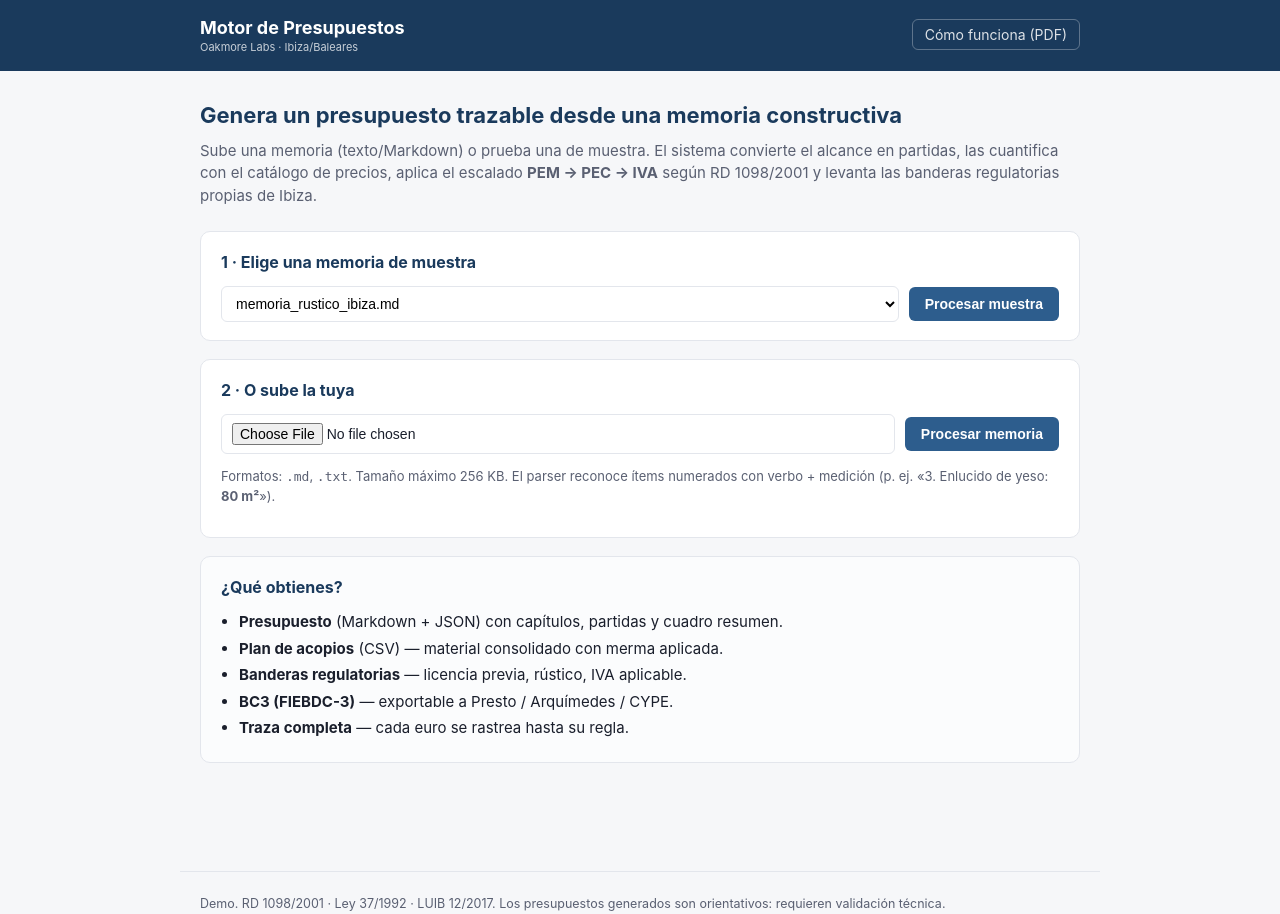
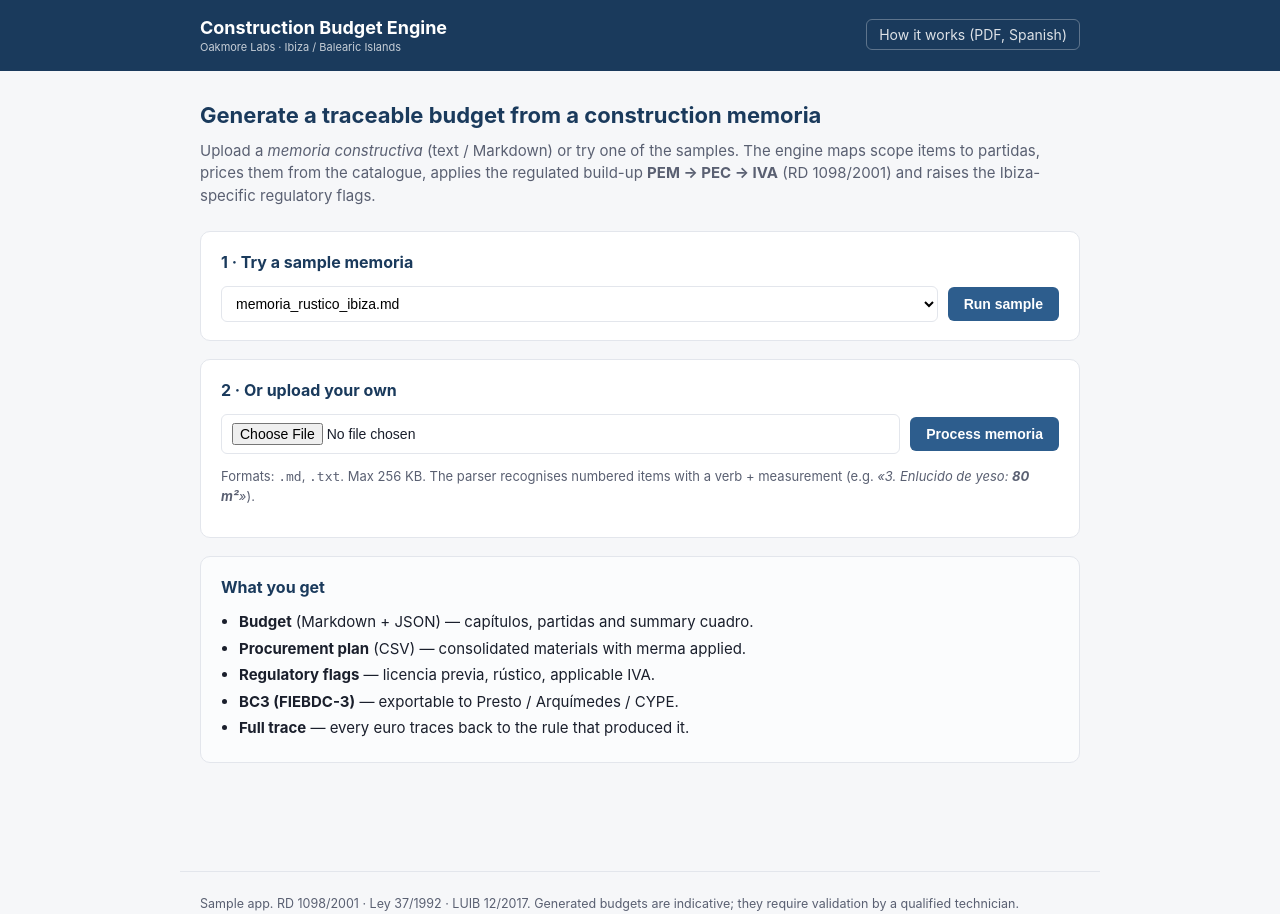
Before and after one commit to nicOakmore/motor, a Flask app: page / in a window 1280 px wide. Run offline with Flask 3, Linux system fonts and the light colour scheme.

Commit message:
Translate user-facing strings to English (PDF stays Spanish)
- Flask templates: index, result, base, error
- app.py: error messages
- run_demo.py: CLI output, presupuesto.md / flags.md / traza.md rendering
- rules.json: _doc, _comment and flag messages
- precios/*.csv: catalogue descriptions

Kept in Spanish: the one-page end-user PDF (generate_pdf.py /
salidas/como_funciona.pdf), the sample memorias in memorias/, and
untranslatable Spanish domain terms (PEM, PEC, IVA, partida, capítulo,
BC3/FIEBDC-3, etc.).

Co-Authored-By: Claude Opus 4.7 (1M context) <noreply@anthropic.com>

```diff
--- a/app.py
+++ b/app.py
@@ -116,7 +116,7 @@ def run():
     if upload and upload.filename:
         name = secure_filename(upload.filename) or "memoria.md"
         if pathlib.Path(name).suffix.lower() not in ALLOWED_EXT:
-            return _err("Formato no permitido. Sube .md o .txt.", 400)
+            return _err("Unsupported format. Upload .md or .txt.", 400)
         src_path = inbox / name
         upload.save(src_path)
     elif sample:
@@ -124,17 +124,17 @@ def run():
         sample_path = SAMPLE_MEMORIAS_DIR / secure_filename(sample)
         if not sample_path.is_file() or sample_path.parent.resolve() != \
                 SAMPLE_MEMORIAS_DIR.resolve():
-            return _err("Sample desconocido.", 400)
+            return _err("Unknown sample.", 400)
         src_path = inbox / sample_path.name
         shutil.copy2(sample_path, src_path)
     else:
-        return _err("Sube una memoria o elige una de muestra.", 400)
+        return _err("Upload a memoria or pick a sample.", 400)
 
     out_root = job_root / "salidas"
     try:
         result = run_demo.run_for_memoria(src_path, out_root=out_root, verbose=False)
     except Exception as exc:                          # noqa: BLE001
-        return _err(f"Fallo procesando la memoria: {exc}", 500)
+        return _err(f"Failed to process the memoria: {exc}", 500)
 
     # Persist a tiny manifest for the result page (don't re-run the engine).
     manifest = {
@@ -217,7 +217,7 @@ def _err(msg: str, code: int = 400):
 
 @app.errorhandler(413)
 def too_large(_):
-    return _err(f"Archivo demasiado grande (máx {MAX_UPLOAD_BYTES // 1024} KB).", 413)
+    return _err(f"File too large (max {MAX_UPLOAD_BYTES // 1024} KB).", 413)
 
 
 if __name__ == "__main__":
--- a/templates/base.html
+++ b/templates/base.html
@@ -1,20 +1,20 @@
 <!doctype html>
-<html lang="es">
+<html lang="en">
 <head>
   <meta charset="utf-8">
   <meta name="viewport" content="width=device-width, initial-scale=1">
-  <title>{% block title %}Motor de Presupuestos{% endblock %}</title>
+  <title>{% block title %}Construction Budget Engine{% endblock %}</title>
   <link rel="stylesheet" href="{{ url_for('static', filename='style.css') }}">
 </head>
 <body>
   <header>
     <div class="wrap">
       <a class="brand" href="{{ url_for('index') }}">
-        Motor de Presupuestos
-        <span class="sub">Oakmore Labs · Ibiza/Baleares</span>
+        Construction Budget Engine
+        <span class="sub">Oakmore Labs · Ibiza / Balearic Islands</span>
       </a>
       <nav>
-        <a href="{{ url_for('how_pdf') }}">Cómo funciona (PDF)</a>
+        <a href="{{ url_for('how_pdf') }}">How it works (PDF, Spanish)</a>
       </nav>
     </div>
   </header>
@@ -25,8 +25,8 @@
 
   <footer class="wrap">
     <small>
-      Demo. RD 1098/2001 · Ley 37/1992 · LUIB 12/2017.
-      Los presupuestos generados son orientativos: requieren validación técnica.
+      Sample app. RD 1098/2001 · Ley 37/1992 · LUIB 12/2017.
+      Generated budgets are indicative; they require validation by a qualified technician.
     </small>
   </footer>
 </body>
--- a/templates/error.html
+++ b/templates/error.html
@@ -4,6 +4,6 @@
 <section class="card error">
   <h1>Error {{ code }}</h1>
   <p>{{ msg }}</p>
-  <p><a href="{{ url_for('index') }}">← Volver</a></p>
+  <p><a href="{{ url_for('index') }}">← Back</a></p>
 </section>
 {% endblock %}
--- a/templates/index.html
+++ b/templates/index.html
@@ -2,48 +2,49 @@
 {% block content %}
 
 <section class="hero">
-  <h1>Genera un presupuesto trazable desde una memoria constructiva</h1>
+  <h1>Generate a traceable budget from a construction memoria</h1>
   <p>
-    Sube una memoria (texto/Markdown) o prueba una de muestra.
-    El sistema convierte el alcance en partidas, las cuantifica con el
-    catálogo de precios, aplica el escalado <strong>PEM → PEC → IVA</strong>
-    según RD 1098/2001 y levanta las banderas regulatorias propias de Ibiza.
+    Upload a <em>memoria constructiva</em> (text / Markdown) or try one of the
+    samples. The engine maps scope items to partidas, prices them from the
+    catalogue, applies the regulated build-up <strong>PEM → PEC → IVA</strong>
+    (RD 1098/2001) and raises the Ibiza-specific regulatory flags.
   </p>
 </section>
 
 <section class="card">
-  <h2>1 · Elige una memoria de muestra</h2>
+  <h2>1 · Try a sample memoria</h2>
   <form action="{{ url_for('run') }}" method="post" class="row-form">
-    <label for="sample" class="visually-hidden">Memoria de muestra</label>
+    <label for="sample" class="visually-hidden">Sample memoria</label>
     <select name="sample" id="sample">
       {% for s in samples %}
         <option value="{{ s }}">{{ s }}</option>
       {% endfor %}
     </select>
-    <button type="submit" class="primary">Procesar muestra</button>
+    <button type="submit" class="primary">Run sample</button>
   </form>
 </section>
 
 <section class="card">
-  <h2>2 · O sube la tuya</h2>
+  <h2>2 · Or upload your own</h2>
   <form action="{{ url_for('run') }}" method="post" enctype="multipart/form-data" class="row-form">
     <input type="file" name="memoria" accept=".md,.txt" required>
-    <button type="submit" class="primary">Procesar memoria</button>
+    <button type="submit" class="primary">Process memoria</button>
   </form>
   <p class="muted">
-    Formatos: <code>.md</code>, <code>.txt</code>. Tamaño máximo 256 KB.
-    El parser reconoce ítems numerados con verbo + medición (p. ej. «3. Enlucido de yeso: <strong>80 m²</strong>»).
+    Formats: <code>.md</code>, <code>.txt</code>. Max 256 KB.
+    The parser recognises numbered items with a verb + measurement
+    (e.g. <em>«3. Enlucido de yeso: <strong>80 m²</strong>»</em>).
   </p>
 </section>
 
 <section class="card subtle">
-  <h2>¿Qué obtienes?</h2>
+  <h2>What you get</h2>
   <ul>
-    <li><strong>Presupuesto</strong> (Markdown + JSON) con capítulos, partidas y cuadro resumen.</li>
-    <li><strong>Plan de acopios</strong> (CSV) — material consolidado con merma aplicada.</li>
-    <li><strong>Banderas regulatorias</strong> — licencia previa, rústico, IVA aplicable.</li>
-    <li><strong>BC3 (FIEBDC-3)</strong> — exportable a Presto / Arquímedes / CYPE.</li>
-    <li><strong>Traza completa</strong> — cada euro se rastrea hasta su regla.</li>
+    <li><strong>Budget</strong> (Markdown + JSON) — capítulos, partidas and summary cuadro.</li>
+    <li><strong>Procurement plan</strong> (CSV) — consolidated materials with merma applied.</li>
+    <li><strong>Regulatory flags</strong> — licencia previa, rústico, applicable IVA.</li>
+    <li><strong>BC3 (FIEBDC-3)</strong> — exportable to Presto / Arquímedes / CYPE.</li>
+    <li><strong>Full trace</strong> — every euro traces back to the rule that produced it.</li>
   </ul>
 </section>
 
```
Also changed, not shown: precios/materiales_unitarios.csv (+5 -5 lines), precios/precios_ibiza_2026.csv (+5 -5 lines), rules.json (+13 -10 lines), run_demo.py (+28 -28 lines), templates/result.html (+15 -15 lines).
